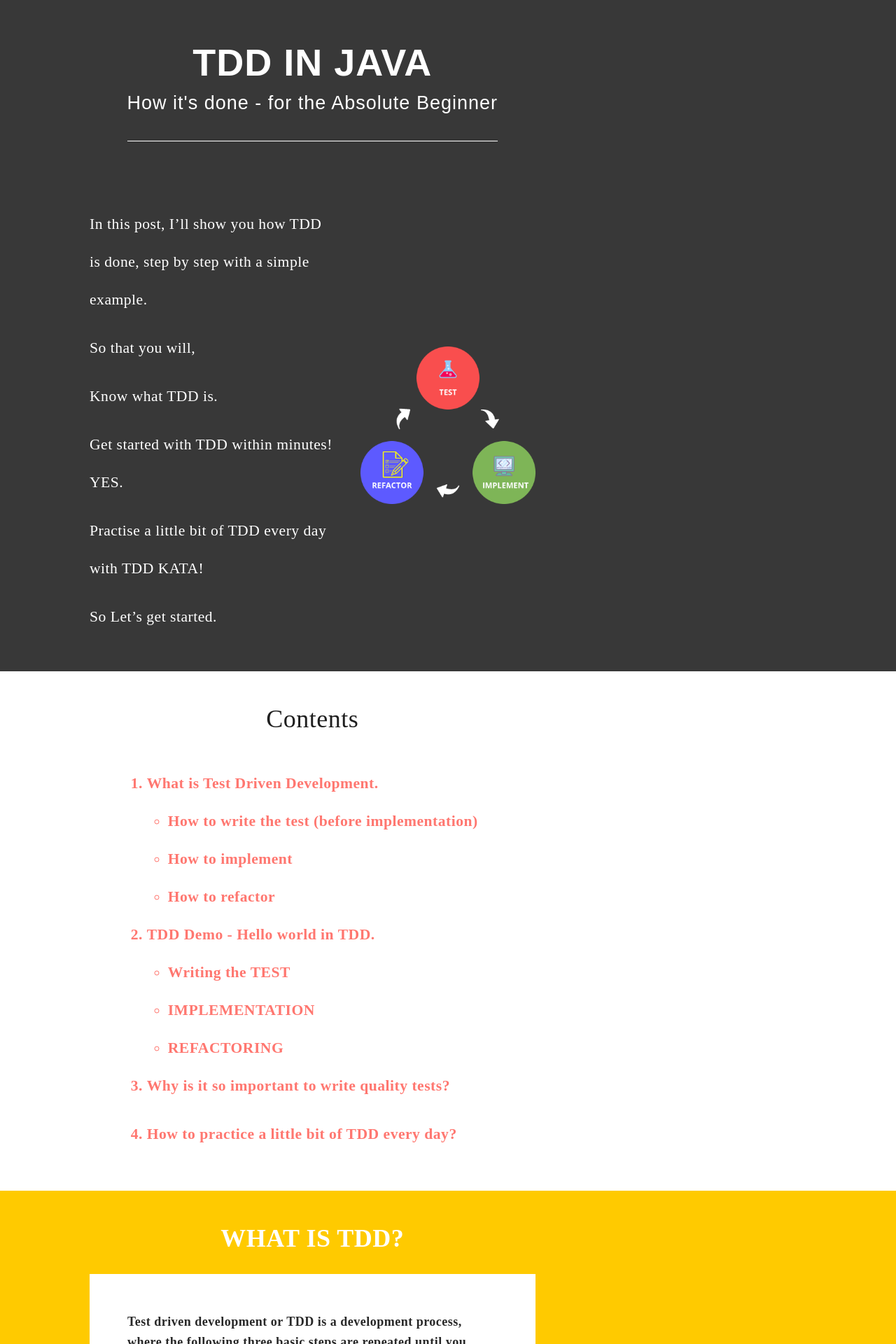
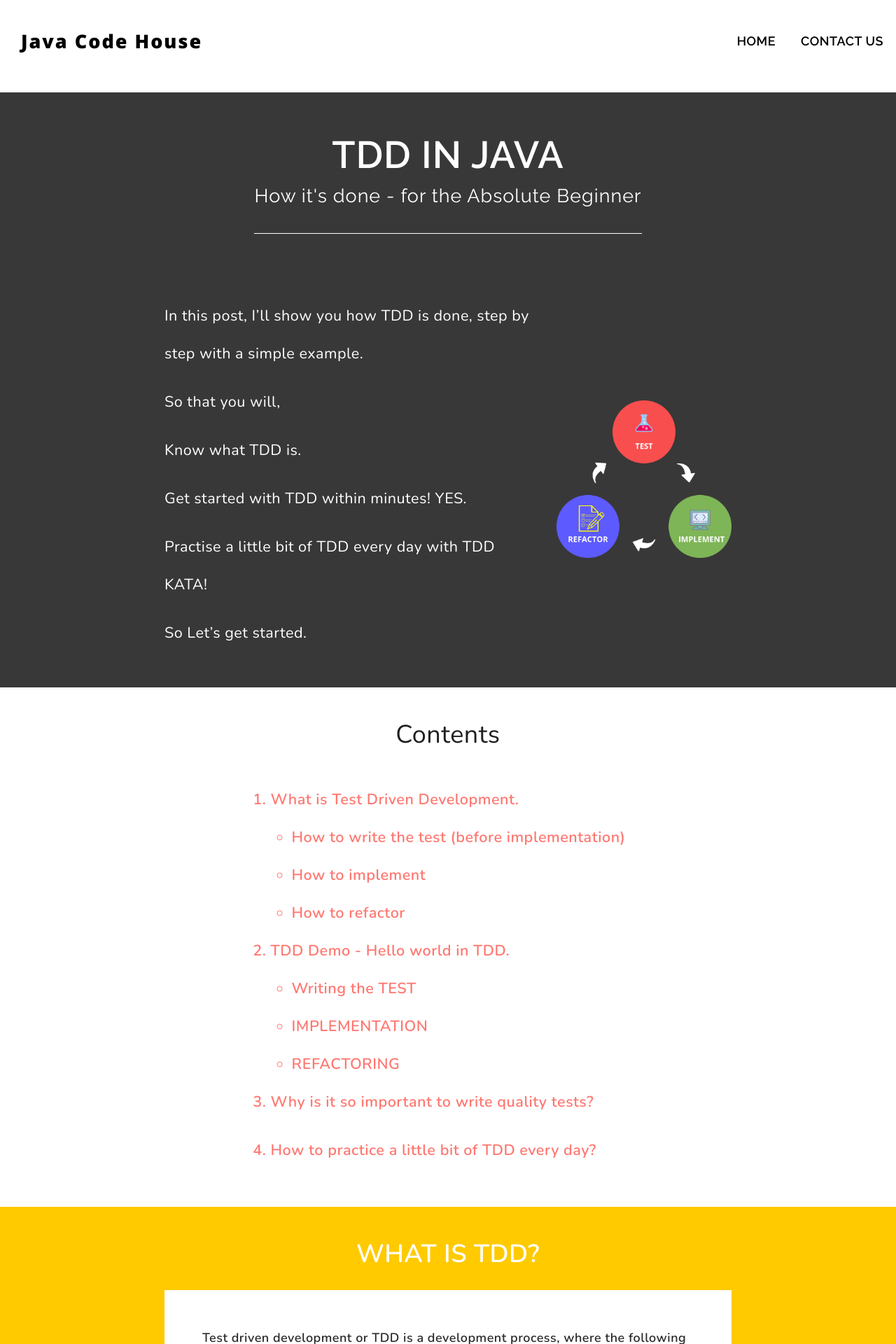
Before and after one commit to DiliniRajapaksha/DeveloperJournal, a Jekyll site: the page built from _posts/2016-12-30-test-driven-development-tutorial.markdown, in a window 1280 px wide. Shown: the top 1920 px of the page at 70% size. Built offline with Jekyll 4.4.1, drawn with Linux system fonts in a browser that asks for light colours; nearby versions of some CDN libraries; emoji names are drawn with the system emoji font.

Commit message:
update to layout

```diff
--- a/_includes/header.html
+++ b/_includes/header.html
@@ -9,7 +9,7 @@
       </svg>
     </label>
     <ul class="nav__menu">
-      <li><a href="{{"/index.html" | prepend: site.baseurl}}">Java Code House</a></li>
+      <li><a href="{{"/index.html" | prepend: site.baseurl}}"><span class="logo-long">Java Code House</span><span class="logo-short">JCH</span></a></li>
       <li><a href="{{"/index.html" | prepend: site.baseurl}}">HOME</a></li>
       <li><a href="{{"/contact" | prepend: site.baseurl}}" target="_blank">CONTACT US</a></li>
     </ul>
--- a/_layouts/default2.html
+++ b/_layouts/default2.html
@@ -59,14 +59,13 @@
       {% include footer.html %}
 
     </div>
+<!-- Google fonts -->
 
-    <script src="https://use.typekit.net/cng0pjz.js"></script>
-    <script>try{Typekit.load({ async: true });}catch(e){}</script>
+<link rel="preconnect" href="https://fonts.googleapis.com">
+<link rel="preconnect" href="https://fonts.gstatic.com" crossorigin>
+<link href="https://fonts.googleapis.com/css2?family=Nunito:wght@400;600&family=Open+Sans:wght@800&family=Raleway:wght@400;600&display=swap" rel="stylesheet">
 
-    <script src="https://ajax.googleapis.com/ajax/libs/jquery/3.1.1/jquery.min.js"></script>
-    <link rel="stylesheet" type="text/css" href="//fonts.googleapis.com/css?family=Open+Sans" />
-    <link href="https://fonts.googleapis.com/css?family=Montserrat" rel="stylesheet">
-    <script src="{{"/js/main.js" | prepend: site.baseurl }}"></script>
+<!-- Google fonts end-->
 
   </body>
 </html>
--- a/css/layout1.scss
+++ b/css/layout1.scss
@@ -246,11 +246,15 @@ $radius: 0.2rem;
       &:first-child {
         margin-right: auto;
         display: block;
-        font-family: 'Lato', sans-serif;
+        font-family: 'Open Sans', sans-serif;
         font-size: 1.5rem;
-        font-weight: bold;
+        font-weight: 800;
         letter-spacing: 2px;
       }
+    }
+
+    .logo-long{
+    	display: none;
     }
 
     a, a:visited {
@@ -292,6 +296,13 @@ $radius: 0.2rem;
       li {
         display: block;
       }
+    }
+
+    .logo-long{
+    	display: inline-block;
+    }
+    .logo-short{
+    	display: none;
     }
   }
 }
@@ -346,6 +357,10 @@ main{
 article{
 	grid-area: article;
 	max-width: 75ch;
+
+	ul{
+		margin-left: 1em;
+	}
 }
 
 .article-footer{
--- a/css/layout2.scss
+++ b/css/layout2.scss
@@ -69,7 +69,7 @@ html, body{
 	font-size: 18px;
 	height: 100%;
 	margin: 0px;
-	font-family: "europa";
+	font-family: "Nunito";
 	color: #1f1f1f;
 	line-height: 1.6em;
 	letter-spacing: .5px;
@@ -98,6 +98,145 @@ video {
 ul, ol{
 	line-height: 2.5em;
 }
+
+/*Navigation*/
+
+
+/*   color variables */
+$clr-primary: #0e48fe;
+$clr-primary-hover: #29e6a7;
+$clr-primary-dark: #039d69;
+$clr-gray100: #f9fbff;
+$clr-gray150: #f4f6fb;
+$clr-gray200: #eef1f6;
+$clr-gray300: #e1e5ee;
+$clr-gray400: #767b91;
+$clr-gray500: #4f546c;
+$clr-gray600: #2a324b;
+$clr-gray700: #161d34;
+
+/*   border radius */
+$radius: 0.2rem;
+
+*,
+*::before,
+*::after {
+  box-sizing: border-box;
+  margin: 0;
+  padding: 0;
+}
+
+.nav {
+
+	margin-bottom: 2em;
+	margin-top: 2em;
+	margin-right: 1em;
+
+  &__toggle {
+    position: absolute;
+    cursor: pointer;
+    margin: 0rem 1rem;
+    right: 1rem;
+    top: 2rem;
+
+    svg {
+      width: 1.5rem;
+      fill: $clr-gray600;
+    }
+
+    .close {
+      display: none;
+    }
+
+    .menu {
+      margin-top: 0.2rem;
+    }
+  }
+
+  &__checkbox {
+    display: none;
+  }
+
+  &__menu {
+    display: flex;
+    flex-direction: column;
+    gap: 2rem;
+    align-items: center;
+
+    li {
+		list-style: none;
+		display: none;
+		font-size: 1rem;
+		font-weight: bold;
+		font-family: 'Raleway', sans-serif;
+
+      &:first-child {
+        margin-right: auto;
+        display: block;
+        font-family: 'Open Sans', sans-serif;
+        font-size: 1.5rem;
+        font-weight: 800;
+        letter-spacing: 2px;
+      }
+    }
+
+    .logo-long{
+    	display: none;
+    }
+
+    a, a:visited {
+      text-decoration: none;
+      color: #000000;
+    }
+
+    svg {
+      width: 1.5rem;
+      fill: $clr-gray600;
+    }
+  }
+}
+
+// Toggle the hamburger menu in mobile view
+#nav__checkbox:checked ~ ul.nav__menu li {
+  display: block;
+}
+
+//Change from menu to close icon on tap
+#nav__checkbox:checked ~ label.nav__toggle .close {
+  display: block;
+}
+
+#nav__checkbox:checked ~ label.nav__toggle .menu {
+  display: none;
+}
+
+// Desktop view
+@media only screen and (min-width: 560px) {
+  .nav {
+    &__toggle {
+      display: none;
+    }
+
+    &__menu {
+      flex-direction: row;
+
+      li {
+        display: block;
+      }
+    }
+
+    .logo-long{
+    	display: inline-block;
+    }
+    .logo-short{
+    	display: none;
+    }
+  }
+}
+
+
+
+/*Navigation-end*/
 
 .container{
 	display: grid;
@@ -168,127 +307,7 @@ ul, ol{
 	justify-content: center;
 }
 
-.nav-verticle{
-	display: none;
-	z-index: 100;
-	flex-direction: column;
-	align-items: flex-start;
-	position: fixed;
-	right: 0;
-	top: 50px;
-	background-color: #ececec;
 
-}
-
-.nav-verticle .nav-item{
-  width: 100%;
-}
-
-.nav-bar{
-	grid-area: header;
-	padding: 0 4vw;
-	display: flex;
-	justify-content: space-between;
-	align-items: center;
-}
-
-.logo{
-	margin-top:2em;
-}
-
-.brand{
-	color: var(--brand-color)!important;
-	line-height: 1;
-
-}
-
-.brand:hover{
-	color: var(--brand-color);
-	text-decoration: none;
-}
-
-.brand-lg{
-	letter-spacing: 14px;
-	font-family: 'Montserrat', sans-serif;
-	font-size: 3rem;
-	font-weight: bold;
-
-}
-
-.brand-sm{
-    letter-spacing: 5px;
-    font-family: Open Sans;
-    font-size: 1rem;
-}
-
-nav{
-	grid-area: nav;
-	place-self:end;
-	align-self: center;
-    display: flex;
-    justify-content: center;
-}
-
-
-nav > ul{
-	list-style: none;
-	padding: 0px;
-}
-
-.nav-item {
-	display: inline-block;
-	padding: 0em 1em;
-	text-decoration: none;
-	color: black;
-	font-family: var(--raleway-font);
-
-}
-
-.nav-item a{
-	font-size: 0.8rem;
-	font-weight: 300;
-	text-decoration: none;
-	color: var(--brand-color);
-	font-family: var(--raleway-font);
-}
-
-.nav-btn li{
-  width: 25px;
-  height: 1px;
-  background: gray;
-  margin: 6px;
-
-}
-.nav-btn{
-	height: 30px;
-    display: none;
-    list-style-type: none;
-    padding: 0.5rem;
-}
-
-.nav-bar #logo img{
-  align-self: flex-start;
-  max-height: 50px;
-  width: auto;
-}
-
-.nav-bar .nav-items{
-    display: flex;
-    width: 100%;
-    justify-content: flex-end;
-    align-items: center;
-}
-
-@media only screen and (max-width : 500px) {
-	.nav-btn{
-		display: block;
-
-	}
-
-	.nav-bar .nav-items{
-		display: none;
-	}
-}
 
 a:hover{
 	color: var(--red);
@@ -333,6 +352,7 @@ main{
 	grid-area: main;
 	display: grid;
 	grid: "article" "article-footer" / 1fr;
+	margin-bottom: 1em;
 }
 
 article{
@@ -340,9 +360,7 @@ article{
 	display: flex;
 	flex-direction: column;
 	align-items: center;
-	/*display: grid;
-	grid: repeat(3, auto)/ auto;
-	justify-content: center;*/
+	max-width: 75ch;
 }
 
 .content{
--- a/js/main.js
+++ /dev/null
@@ -1,18 +0,0 @@
-$(document).ready(function() {
-    $("nav [href]").each(function() {
-    	console.log(this.href);
-    	console.log('window:' + window.location.href);
-        if (this.href == window.location.href) {
-            $(this).addClass("active");
-        }
-    });
-
-
-    $('.nav-btn').click(function () {
-    	$('.nav-verticle').toggle();
-    });
-
-    $( window ).resize(function() {
-        $('.nav-verticle').hide();
-    });
-});
```
Also changed, not shown: _includes/head.html (+8 -1 lines), js/bootstrap.min.js (deleted).
